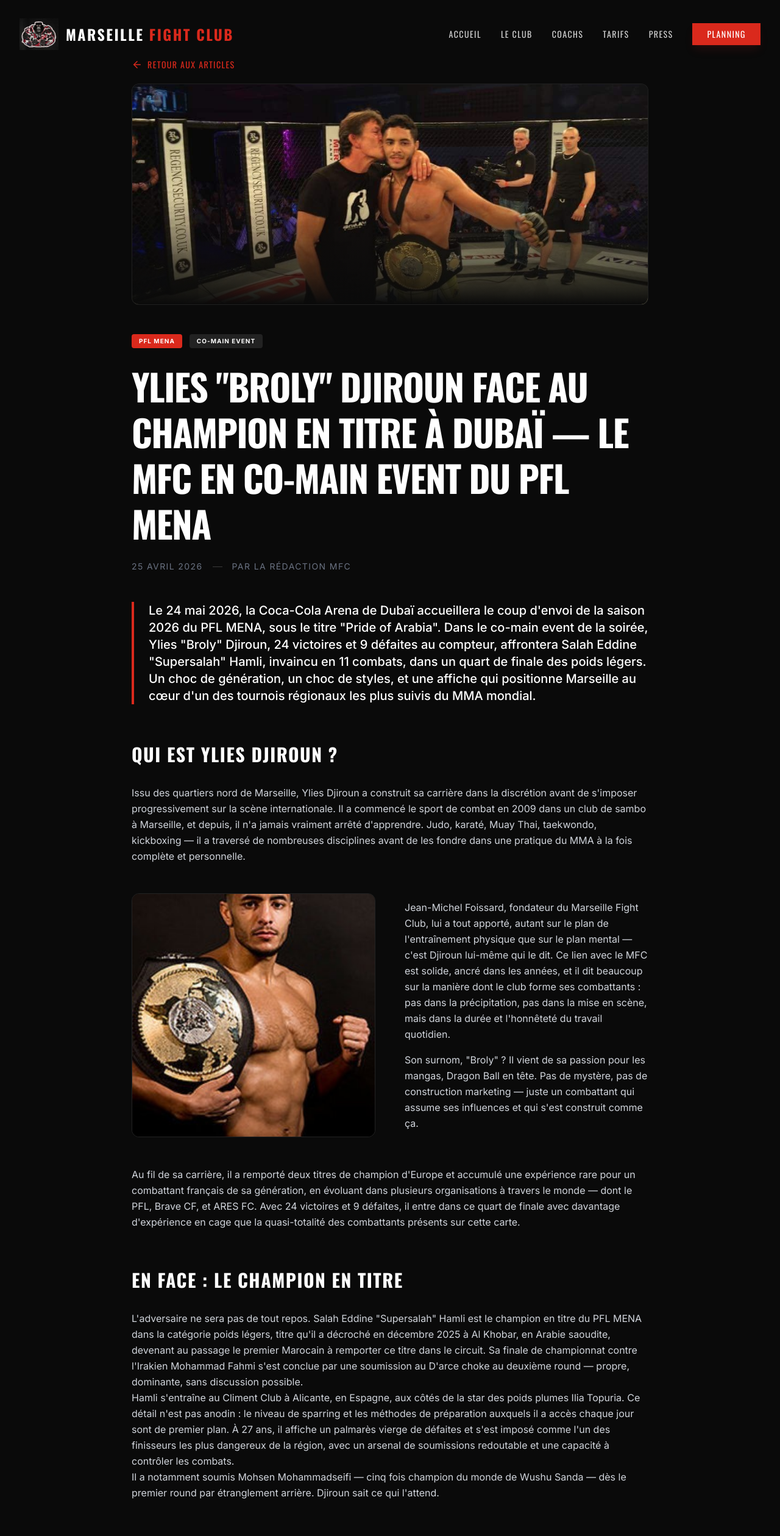
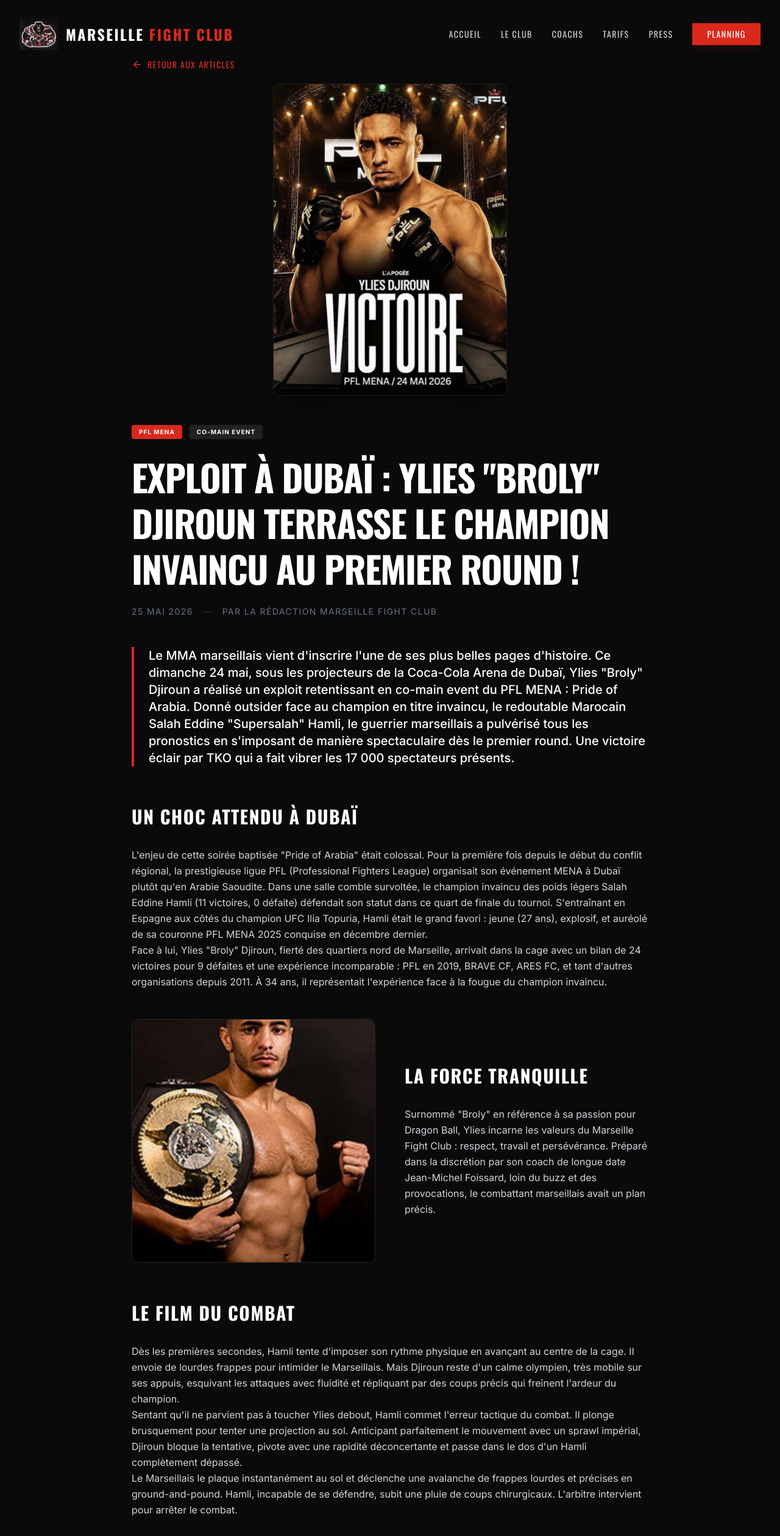
Before and after one commit to marseillefightclub/marseille-fight-club, a Next.js app: page /press/ylies-djiroun-pride-of-arabia-dubai in a window 1280 px wide. Shown: the top 2519 px of the page at 61% size. Built offline with nearby package versions, Linux system fonts and the light colour scheme.

Commit message:
feat(press): article Ylies Djiroun PFL MENA Dubai - victoire TKO R1

```diff
--- a/src/app/press/page.tsx
+++ b/src/app/press/page.tsx
@@ -8,20 +8,20 @@
 export default function PressPage() {
   const articles = [
     {
-      id: "ylies-djiroun-pride-of-arabia-dubai",
-      title: "Ylies \"Broly\" Djiroun Face au Champion en Titre à Dubaï — Le MFC en Co-Main Event du PFL MENA",
-      excerpt: "Le 24 mai 2026, la Coca-Cola Arena accueillera Ylies Djiroun face au champion Salah Eddine Hamli. Un choc de styles et d'expérience pour le co-main event du PFL MENA.",
-      category: "PFL MENA",
-      date: "25 Avril 2026",
-      image: "/images/press/ylies-victory.jpg"
-    },
-    {
       id: "wilson-varela-vs-davy-gallon-hexagone-mma-44",
       title: "Wilson \"The Prototype\" Varela en Demi-Finale de l'Hexagone MMA 44 à Bordeaux",
       excerpt: "Le 29 mai 2026, l'Arkéa Arena accueillera Wilson Varela face au vétéran Davy Gallon. Le champion marseillais arrive dans la forme de sa vie pour ce choc au sommet.",
       category: "Hexagone MMA",
       date: "25 Avril 2026",
       image: "/images/press/varela-belt.png"
+    },
+    {
+      id: "ylies-djiroun-pride-of-arabia-dubai",
+      title: "Exploit à Dubaï : Ylies 'Broly' Djiroun Terrasse le Champion Invaincu au Premier Round !",
+      excerpt: "Victoire historique par TKO en 4 minutes et 20 secondes ! Ylies Djiroun a fait tomber le champion invaincu Salah Eddine Hamli dès le premier round du PFL MENA à la Coca-Cola Arena.",
+      category: "PFL MENA",
+      date: "25 Mai 2026",
+      image: "/images/press/ylies-victoire-pfl.jpg"
     },
     {
       id: "aymard-guih-vs-marian-ziolkowski-ksw-118",
--- a/src/app/press/ylies-djiroun-pride-of-arabia-dubai/page.tsx
+++ b/src/app/press/ylies-djiroun-pride-of-arabia-dubai/page.tsx
@@ -3,9 +3,9 @@
 import { ArrowLeft } from "lucide-react";
 
 export const metadata = {
-  title: "Ylies \"Broly\" Djiroun Face au Champion en Titre à Dubaï — Le MFC au PFL MENA",
-  description: "Ylies Djiroun affronte le champion Salah Eddine Hamli au PFL MENA à Dubaï. Analyse du combat, portrait de Broly et contexte de l'événement.",
-  keywords: "Ylies Djiroun, Broly, PFL MENA, Salah Eddine Hamli, MMA Dubaï, Coca-Cola Arena, Marseille Fight Club",
+  title: "Exploit à Dubaï : Ylies 'Broly' Djiroun Terrasse le Champion Invaincu au Premier Round ! | Marseille Fight Club",
+  description: "Retour sur la victoire historique d'Ylies 'Broly' Djiroun par TKO au premier round face au champion invaincu Salah Eddine Hamli lors du PFL MENA à la Coca-Cola Arena de Dubaï.",
+  keywords: "Ylies Djiroun, Broly, PFL MENA, Victoire, TKO, Premier Round, MMA Dubaï, Coca-Cola Arena, Marseille Fight Club, Jean-Michel Foissard",
 };
 
 export default function ArticlePage() {
@@ -22,16 +22,17 @@
         </div>
 
         {/* Header Image */}
-        <div className="relative w-full aspect-video md:aspect-21/9 rounded-xl overflow-hidden mb-12 border border-white/5 bg-mfc-gray/50 group">
-          <a href="/images/press/ylies-victory.jpg" target="_blank" rel="noopener noreferrer" className="block w-full h-full">
-            <Image
-              src="/images/press/ylies-victory.jpg"
-              alt="Ylies Djiroun"
-              fill
-              className="object-cover transition-transform duration-500 group-hover:scale-105"
-            />
-          </a>
-          <div className="absolute inset-0 bg-linear-to-t from-mfc-dark via-transparent to-transparent pointer-events-none"></div>
+        <div className="flex justify-center mb-12">
+          <div className="relative w-full max-w-sm aspect-[3/4] rounded-xl overflow-hidden border border-white/5 bg-mfc-gray/50 group shadow-2xl">
+            <a href="/images/press/ylies-victoire-pfl.jpg" target="_blank" rel="noopener noreferrer" className="block w-full h-full">
+              <Image
+                src="/images/press/ylies-victoire-pfl.jpg"
+                alt="Ylies Djiroun Victoire PFL MENA 24 Mai 2026"
+                fill
+                className="object-cover transition-transform duration-500 group-hover:scale-105"
+              />
+            </a>
+          </div>
         </div>
 
         {/* Article Header */}
@@ -41,12 +42,12 @@
             <span className="px-3 py-1 bg-white/10 text-white text-[10px] font-bold uppercase tracking-widest rounded-sm backdrop-blur-sm">Co-Main Event</span>
           </div>
           <h1 className="text-4xl md:text-6xl font-oswald font-bold text-white uppercase tracking-tight leading-tight mb-6">
-            Ylies "Broly" Djiroun Face au Champion en Titre à Dubaï — Le MFC en Co-Main Event du PFL MENA
+            Exploit à Dubaï : Ylies "Broly" Djiroun Terrasse le Champion Invaincu au Premier Round !
           </h1>
           <div className="flex items-center gap-4 text-gray-500 font-inter text-sm uppercase tracking-widest">
-            <span>25 Avril 2026</span>
+            <span>25 Mai 2026</span>
             <span className="w-4 h-px bg-white/20"></span>
-            <span>Par la rédaction MFC</span>
+            <span>Par la rédaction Marseille Fight Club</span>
           </div>
         </header>
 
@@ -54,14 +55,17 @@
         <article className="prose prose-invert prose-lg max-w-none font-inter text-gray-300 leading-relaxed">
 
           <p className="lead text-xl text-white font-medium mb-12 border-l-4 border-mfc-red pl-6">
-            Le 24 mai 2026, la Coca-Cola Arena de Dubaï accueillera le coup d'envoi de la saison 2026 du PFL MENA, sous le titre "Pride of Arabia". Dans le co-main event de la soirée, Ylies "Broly" Djiroun, 24 victoires et 9 défaites au compteur, affrontera Salah Eddine "Supersalah" Hamli, invaincu en 11 combats, dans un quart de finale des poids légers. Un choc de génération, un choc de styles, et une affiche qui positionne Marseille au cœur d'un des tournois régionaux les plus suivis du MMA mondial.
+            Le MMA marseillais vient d'inscrire l'une de ses plus belles pages d'histoire. Ce dimanche 24 mai, sous les projecteurs de la Coca-Cola Arena de Dubaï, Ylies "Broly" Djiroun a réalisé un exploit retentissant en co-main event du PFL MENA : Pride of Arabia. Donné outsider face au champion en titre invaincu, le redoutable Marocain Salah Eddine "Supersalah" Hamli, le guerrier marseillais a pulvérisé tous les pronostics en s'imposant de manière spectaculaire dès le premier round. Une victoire éclair par TKO qui a fait vibrer les 17 000 spectateurs présents.
           </p>
 
           <h2 className="text-3xl font-oswald font-bold text-white uppercase mt-16 mb-8 tracking-wider">
-            Qui est Ylies Djiroun ?
+            Un choc attendu à Dubaï
           </h2>
           <p>
-            Issu des quartiers nord de Marseille, Ylies Djiroun a construit sa carrière dans la discrétion avant de s'imposer progressivement sur la scène internationale. Il a commencé le sport de combat en 2009 dans un club de sambo à Marseille, et depuis, il n'a jamais vraiment arrêté d'apprendre. Judo, karaté, Muay Thai, taekwondo, kickboxing — il a traversé de nombreuses disciplines avant de les fondre dans une pratique du MMA à la fois complète et personnelle.
+            L'enjeu de cette soirée baptisée "Pride of Arabia" était colossal. Pour la première fois depuis le début du conflit régional, la prestigieuse ligue PFL (Professional Fighters League) organisait son événement MENA à Dubaï plutôt qu'en Arabie Saoudite. Dans une salle comble survoltée, le champion invaincu des poids légers Salah Eddine Hamli (11 victoires, 0 défaite) défendait son statut dans ce quart de finale du tournoi. S'entraînant en Espagne aux côtés du champion UFC Ilia Topuria, Hamli était le grand favori : jeune (27 ans), explosif, et auréolé de sa couronne PFL MENA 2025 conquise en décembre dernier.
+          </p>
+          <p>
+            Face à lui, Ylies "Broly" Djiroun, fierté des quartiers nord de Marseille, arrivait dans la cage avec un bilan de 24 victoires pour 9 défaites et une expérience incomparable : PFL en 2019, BRAVE CF, ARES FC, et tant d'autres organisations depuis 2011. À 34 ans, il représentait l'expérience face à la fougue du champion invaincu.
           </p>
 
           <div className="grid grid-cols-1 md:grid-cols-2 gap-12 my-12 items-center">
@@ -76,37 +80,48 @@
               </a>
             </div>
             <div>
+              <h2 className="text-3xl font-oswald font-bold text-white uppercase mb-8 tracking-wider">
+                La force tranquille
+              </h2>
               <p>
-                Jean-Michel Foissard, fondateur du Marseille Fight Club, lui a tout apporté, autant sur le plan de l'entraînement physique que sur le plan mental — c'est Djiroun lui-même qui le dit. Ce lien avec le MFC est solide, ancré dans les années, et il dit beaucoup sur la manière dont le club forme ses combattants : pas dans la précipitation, pas dans la mise en scène, mais dans la durée et l'honnêteté du travail quotidien.
-              </p>
-              <p className="mt-4">
-                Son surnom, "Broly" ? Il vient de sa passion pour les mangas, Dragon Ball en tête. Pas de mystère, pas de construction marketing — juste un combattant qui assume ses influences et qui s'est construit comme ça.
+                Surnommé "Broly" en référence à sa passion pour Dragon Ball, Ylies incarne les valeurs du Marseille Fight Club : respect, travail et persévérance. Préparé dans la discrétion par son coach de longue date Jean-Michel Foissard, loin du buzz et des provocations, le combattant marseillais avait un plan précis.
               </p>
             </div>
           </div>
 
+          <h2 className="text-3xl font-oswald font-bold text-white uppercase mt-16 mb-8 tracking-wider">
+            Le film du combat
+          </h2>
           <p>
-            Au fil de sa carrière, il a remporté deux titres de champion d'Europe et accumulé une expérience rare pour un combattant français de sa génération, en évoluant dans plusieurs organisations à travers le monde — dont le PFL, Brave CF, et ARES FC. Avec 24 victoires et 9 défaites, il entre dans ce quart de finale avec davantage d'expérience en cage que la quasi-totalité des combattants présents sur cette carte.
+            Dès les premières secondes, Hamli tente d'imposer son rythme physique en avançant au centre de la cage. Il envoie de lourdes frappes pour intimider le Marseillais. Mais Djiroun reste d'un calme olympien, très mobile sur ses appuis, esquivant les attaques avec fluidité et répliquant par des coups précis qui freinent l'ardeur du champion.
+          </p>
+          <p>
+            Sentant qu'il ne parvient pas à toucher Ylies debout, Hamli commet l'erreur tactique du combat. Il plonge brusquement pour tenter une projection au sol. Anticipant parfaitement le mouvement avec un sprawl impérial, Djiroun bloque la tentative, pivote avec une rapidité déconcertante et passe dans le dos d'un Hamli complètement dépassé.
+          </p>
+          <p>
+            Le Marseillais le plaque instantanément au sol et déclenche une avalanche de frappes lourdes et précises en ground-and-pound. Hamli, incapable de se défendre, subit une pluie de coups chirurgicaux. L'arbitre intervient pour arrêter le combat.
+          </p>
+          <p className="text-xl text-white font-bold text-center bg-mfc-red/10 border border-mfc-red/30 py-4 my-8 rounded-lg">
+            Victoire par TKO en 4 minutes et 20 secondes du premier round.
+          </p>
+          <p>
+            La Coca-Cola Arena explose. Marseille vient de faire tomber le roi invaincu de la catégorie.
           </p>
 
           <h2 className="text-3xl font-oswald font-bold text-white uppercase mt-16 mb-8 tracking-wider">
-            En face : le champion en titre
+            Pourquoi cette victoire compte
           </h2>
           <p>
-            L'adversaire ne sera pas de tout repos. Salah Eddine "Supersalah" Hamli est le champion en titre du PFL MENA dans la catégorie poids légers, titre qu'il a décroché en décembre 2025 à Al Khobar, en Arabie saoudite, devenant au passage le premier Marocain à remporter ce titre dans le circuit. Sa finale de championnat contre l'Irakien Mohammad Fahmi s'est conclue par une soumission au D'arce choke au deuxième round — propre, dominante, sans discussion possible.
+            <strong className="text-white">L'expérience a parlé :</strong> Face à un champion de 27 ans, les 34 ans d'Ylies et ses 33 combats professionnels ont fait la différence. Il a su rester patient et forcer le TKO au moment idéal.
           </p>
           <p>
-            Hamli s'entraîne au Climent Club à Alicante, en Espagne, aux côtés de la star des poids plumes Ilia Topuria. Ce détail n'est pas anodin : le niveau de sparring et les méthodes de préparation auxquels il a accès chaque jour sont de premier plan. À 27 ans, il affiche un palmarès vierge de défaites et s'est imposé comme l'un des finisseurs les plus dangereux de la région, avec un arsenal de soumissions redoutable et une capacité à contrôler les combats.
+            <strong className="text-white">Une tactique parfaite :</strong> En étudiant la tendance de Hamli à chercher le takedown quand son striking ne fonctionne pas, le staff marseillais a permis à Ylies d'anticiper l'action décisive.
           </p>
           <p>
-            Il a notamment soumis Mohsen Mohammadseifi — cinq fois champion du monde de Wushu Sanda — dès le premier round par étranglement arrière. Djiroun sait ce qui l'attend.
+            <strong className="text-white">Un symbole pour le club :</strong> Cette victoire propulse le Marseille Fight Club sur la scène internationale. Fondé il y a près de dix ans dans le 10ème arrondissement, le club prouve qu'il forme des combattants capables de briller au plus haut niveau.
           </p>
-
-          <h2 className="text-3xl font-oswald font-bold text-white uppercase mt-16 mb-8 tracking-wider">
-            Un contexte de soirée particulier
-          </h2>
           <p>
-            C'est la première fois que le PFL MENA organise un événement hors d'Arabie saoudite. Dubaï représente un choix stratégique pour la ligue, et le poids symbolique de ce déplacement est réel. Comme l'a déclaré Jérôme Mazet, directeur général du PFL MENA : "Dubaï est un marché clé pour le PFL MENA et un hub mondial pour le sport et le entertainment, ce qui en fait le cadre idéal pour notre ouverture de saison 2026."
+            <strong className="text-white">Un représentant de Marseille :</strong> Issu des quartiers nord, Djiroun incarne cette génération de combattants marseillais qui s'imposent mondialement. Son exploit résonne au-delà du sport : c'est la victoire du travail et de la persévérance.
           </p>
 
           <div className="relative w-full aspect-video rounded-xl my-12 overflow-hidden border border-white/10 group">
@@ -120,30 +135,18 @@
             </a>
           </div>
 
+          <h2 className="text-3xl font-oswald font-bold text-white uppercase mt-16 mb-8 tracking-wider">
+            La suite : cap sur la demi-finale
+          </h2>
           <p>
-            La Coca-Cola Arena, située dans le quartier City Walk, peut accueillir jusqu'à 17 000 spectateurs — une infrastructure à la hauteur des ambitions de la soirée. L'événement sera diffusé en direct sur STARZPLAY dans la région MENA, à partir de 17h heure du Golfe.
+            Ylies Djiroun est officiellement qualifié pour les demi-finales du tournoi PFL MENA des poids légers. Après avoir stoppé l'invincibilité du champion en titre, il devient un sérieux prétendant au titre et aux 100 000 dollars promis au vainqueur.
           </p>
           <p>
-            La carte est dense : en plus du co-main event Hamli vs Djiroun, la soirée mettra en avant la toute première apparition de Zamzam Al Hammadi, 18 ans, prometteuse émirate auréolée de titres mondiaux en MMA et en jiu-jitsu brésilien. L'événement porte clairement une ambition : faire de Dubaï un rendez-vous incontournable sur la carte mondiale du MMA.
-          </p>
-
-          <h2 className="text-3xl font-oswald font-bold text-white uppercase mt-16 mb-8 tracking-wider">
-            Ce combat, vu d'ici
-          </h2>
-          <p>
-            Sur le papier, Djiroun est l'outsider. Hamli est invaincu, champion en titre, en pleine ascension, et l'affrontement se joue sur son terrain géographique — le circuit MENA qu'il a dominé de bout en bout la saison dernière. Mais les palmarès ne font pas les combats.
-          </p>
-          <p>
-            Ce que Djiroun apporte dans cette cage, c'est quelque chose qu'aucun bilan chiffré ne résume : une dizaine d'années de compétition internationale, des défaites digérées et transformées, une capacité à s'adapter qui ne s'achète pas. Il est décrit par les observateurs du circuit comme le test le plus sérieux qu'Hamli ait eu à affronter jusqu'ici — ce qui, au vu du niveau du champion, n'est pas une formule anodine.
-          </p>
-          <p>
-            Le MFC sera représenté au plus haut niveau ce soir-là. Pas dans un combat de remplissage, pas dans un préliminaire — en co-main event d'une soirée diffusée dans toute la région MENA, face à l'homme qui porte la ceinture. C'est là où on voulait être.
+            De retour à Marseille dès cette semaine, il reprendra l'entraînement au club avec la même humilité, prêt pour la suite de l'aventure. Son bilan professionnel s'établit désormais à 25 victoires pour 9 défaites.
           </p>
           <p className="font-bold text-white mt-8">
-            Le reste appartient au 24 mai.
+            En faisant tomber le champion invaincu au premier round, Ylies Djiroun a écrit l'une des plus belles pages de son histoire et celle du Marseille Fight Club. Tout Marseille est fier de toi, champion ! Le rendez-vous est pris pour les demi-finales, et l'aventure ne fait que commencer.
           </p>
-
-
 
         </article>
 
```
Also changed, not shown: public/images/planning.jpg, public/images/press/ylies-victoire-pfl.jpg (added).
